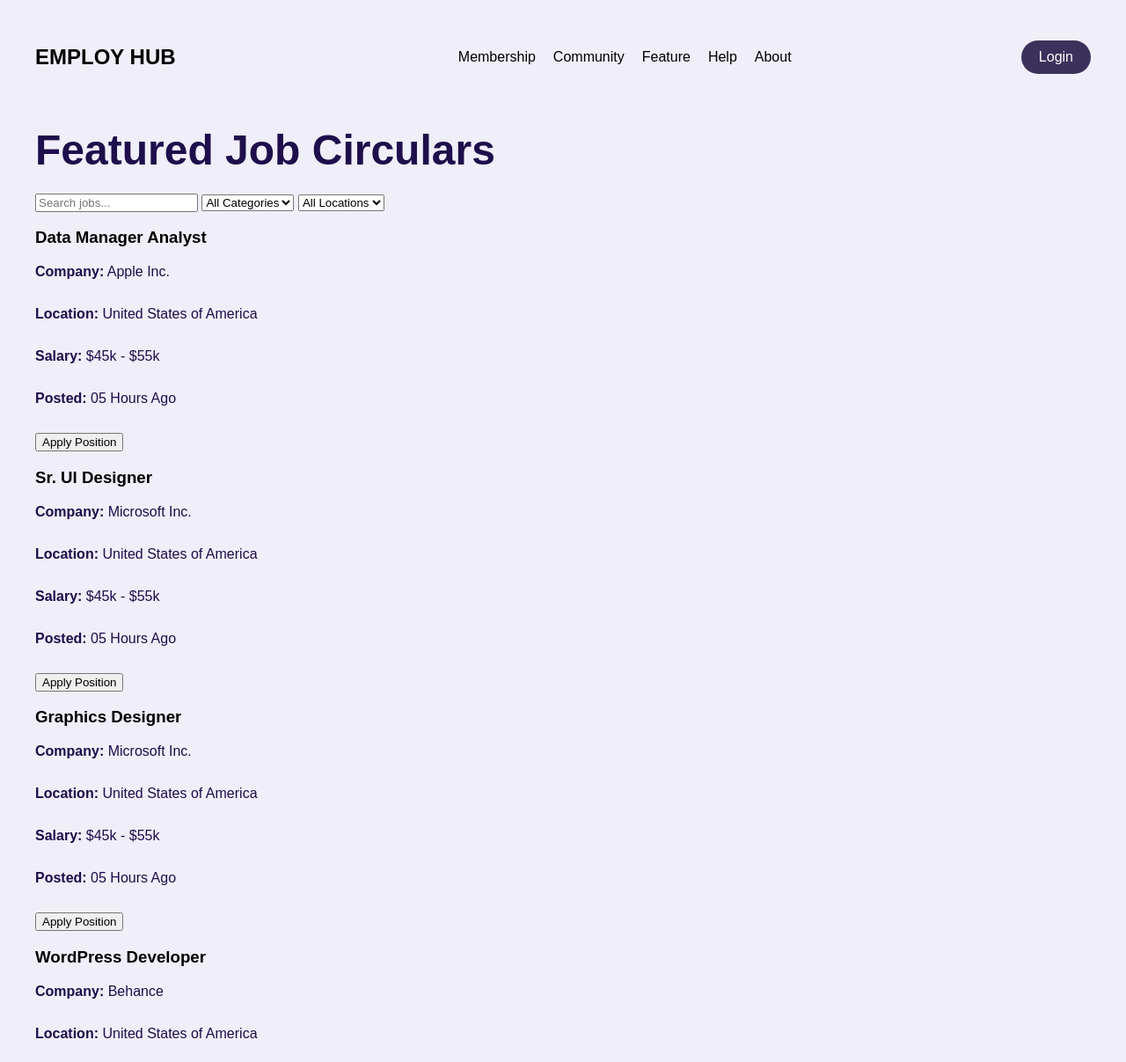
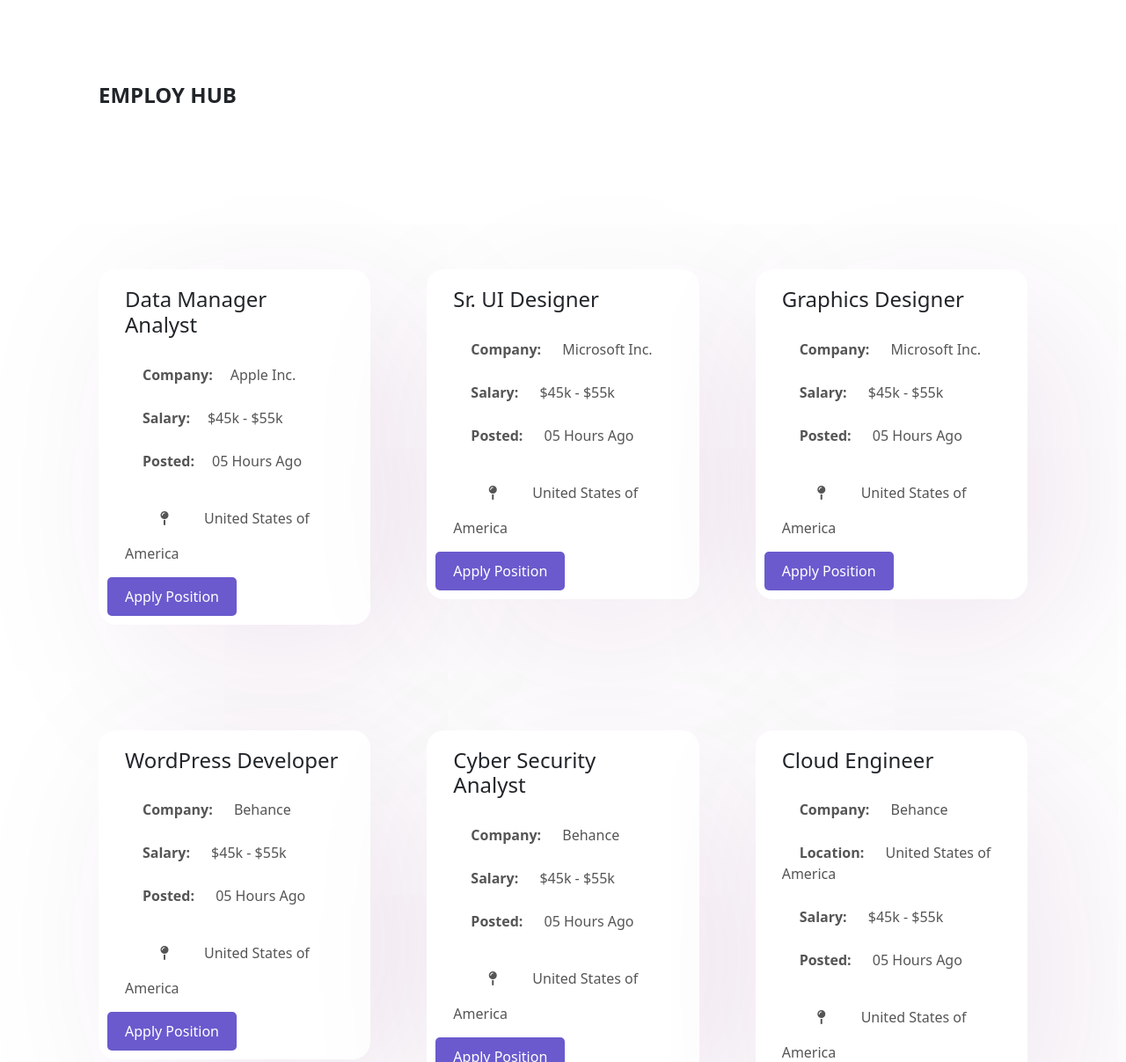
Before and after one commit to MatshepoFrak/Melsoft-Hack, a website: page frontend/jobs.html in a window 1280 px wide. Shown: the top 1207 px of the page at 88% size. Drawn offline with nearby package versions, Linux system fonts and the light colour scheme; files that its build step writes are made by us from their sources.

Commit message:
job circulars in progress

```diff
--- /dev/null
+++ b/assets/styles/jobs.css
@@ -0,0 +1,69 @@
+* {
+    margin: 10px;
+    padding: 10px;
+    box-sizing: border-box;
+}
+
+body {
+    font-family: Arial, sans-serif;
+    background-color: #f4f4f4;
+    color: #333;
+}
+
+.container {
+    max-width: 1200px;
+    margin: 0 auto;
+    padding: 20px;
+}
+
+header {
+    text-align: center;
+    margin-bottom: 40px;
+}
+
+header h1 {
+    font-size: 2.5rem;
+    margin-bottom: 10px;
+}
+
+header p {
+    font-size: 1.2rem;
+    color: #777;
+}
+
+.job-grid {
+    display: grid;
+    grid-template-columns: repeat(2,1 fr);
+    gap: 20px;
+}
+
+.job-card {
+    background-color: rgb(255, 255, 255) !important;
+    border-radius: 20px;
+    border-color: black solid 3px;
+    box-shadow: 50px 50px 200px rgba(99, 4, 99, 0.1);
+}
+
+.job-card h3 {
+    margin-bottom: 10px;
+    font-size: 1.5rem;
+}
+
+.job-card p {
+    font-size: 1rem;
+    color: #555;
+    margin-bottom: 5px;
+}
+
+.job-card button {
+    background-color: #6A5ACD;
+    color: white;
+    padding: 10px 20px;
+    border: none;
+    border-radius: 5px;
+    cursor: pointer;
+}
+
+.job-card button:hover {
+    background-color: #483D8B;
+}
--- a/frontend/jobs.html
+++ b/frontend/jobs.html
@@ -4,112 +4,116 @@
     <meta charset="UTF-8">
     <meta name="viewport" content="width=device-width, initial-scale=1.0">
     <title>Featured Job Circulars</title>
+    <link rel="stylesheet" href="../assets/styles/jobs.css">
     <link rel="stylesheet" href="../assets/styles/styles.css">
-    <link rel="stylesheet" href="../assets/styles/jobs.css">
     <link rel="stylesheet" href="https://cdnjs.cloudflare.com/ajax/libs/font-awesome/6.4.0/css/all.min.css">
+    <link href="https://cdn.jsdelivr.net/npm/bootstrap@5.3.3/dist/css/bootstrap.min.css" rel="stylesheet" integrity="sha384-QWTKZyjpPEjISv5WaRU9OFeRpok6YctnYmDr5pNlyT2bRjXh0JMhjY6hW+ALEwIH" crossorigin="anonymous">
 </head>
 <body>
     <div class="container">
         <header>
             <div class="logo">EMPLOY HUB</div>
-            <nav>
-                <ul>
-                    <li>Membership</li>
-                    <li>Community</li>
-                    <li>Feature</li>
-                    <li>Help</li>
-                    <li>About</li>
-                </ul>
-            </nav>
-            <a href="#" class="login-btn">Login</a>
+
         </header>
-
-        <main class="jobs-content">
-            <h1>Featured Job Circulars</h1>
-            <div class="job-filters">
-                <input type="text" placeholder="Search jobs..." class="search-input">
-                <select class="filter-select">
-                    <option value="">All Categories</option>
-                    <option value="tech">Technology</option>
-                    <option value="marketing">Marketing</option>
-                    <option value="finance">Finance</option>
-                </select>
-                <select class="filter-select">
-                    <option value="">All Locations</option>
-                    <option value="remote">Remote</option>
-                    <option value="onsite">On-site</option>
-                    <option value="hybrid">Hybrid</option>
-                </select>
             </div>
-                <div class="job-grid">
+            <div class="container" >
+                <div class="row align-items-start" style="margin-top: 30px;">
+                    <div class="col">
                         <div class="job-card">
                             <h3>Data Manager Analyst</h3>
-                        <p><strong>Company:</strong> Apple Inc.</p>
-                        <p><strong>Location:</strong> United States of America</p>
-                        <p><strong>Salary:</strong> $45k - $55k</p>
-                        <p><strong>Posted:</strong> 05 Hours Ago</p>
+                            <p><strong>Company:</strong>Apple Inc.</p>
+                            <p><strong>Salary:</strong>$45k - $55k</p>
+                            <p><strong>Posted:</strong>05 Hours Ago</p>
+                            <p><span><i class="fa fa-map-pin"></i></span>United States of America</p>
                             <button>Apply Position</button>
                         </div>
+                    </div>
+                    <div class="col">
                         <div class="job-card">
                             <h3>Sr. UI Designer</h3>
                             <p><strong>Company:</strong> Microsoft Inc.</p>
-                        <p><strong>Location:</strong> United States of America</p>
                             <p><strong>Salary:</strong> $45k - $55k</p>
                             <p><strong>Posted:</strong> 05 Hours Ago</p>
+                            <p><span><i class="fa fa-map-pin"></i></span>United States of America</p>
                             <button>Apply Position</button>
                         </div>
+                    </div>
+                    <div class="col">
                         <div class="job-card">
                             <h3>Graphics Designer</h3>
                             <p><strong>Company:</strong> Microsoft Inc.</p>
-                        <p><strong>Location:</strong> United States of America</p>
                             <p><strong>Salary:</strong> $45k - $55k</p>
                             <p><strong>Posted:</strong> 05 Hours Ago</p>
+                            <p><span><i class="fa fa-map-pin"></i></span>United States of America</p>
                             <button>Apply Position</button>
                         </div>
+                    </div>
+
+                </div>
+                <div class="row align-items-start" style="margin-top: 50px;">
+                    <div class="col">
                         <div class="job-card">
                             <h3>WordPress Developer</h3>
+                            <p><strong>Company:</strong> Behance</p>
+                            <p><strong>Salary:</strong> $45k - $55k</p>
+                            <p><strong>Posted:</strong> 05 Hours Ago</p>
+                            <p><span><i class="fa fa-map-pin"></i></span>United States of America</p>
+                            <button>Apply Position</button>
+                        </div>
+                    </div>
+                    <div class="col">
+                            <div class="job-card">
+                                <h3>Cyber Security Analyst</h3>
+                                <p><strong>Company:</strong> Behance</p>
+                                <p><strong>Salary:</strong> $45k - $55k</p>
+                                <p><strong>Posted:</strong> 05 Hours Ago</p>
+                                <p><span><i class="fa fa-map-pin"></i></span>United States of America</p>
+                                <button>Apply Position</button>
+                            </div>
+                    </div>
+                    <div class="col">
+                            <div class="job-card">
+                                <h3>Cloud Engineer</h3>
                                 <p><strong>Company:</strong> Behance</p>
                                 <p><strong>Location:</strong> United States of America</p>
                                 <p><strong>Salary:</strong> $45k - $55k</p>
                                 <p><strong>Posted:</strong> 05 Hours Ago</p>
+                                <p><span><i class="fa fa-map-pin"></i></span>United States of America</p>
                                 <button>Apply Position</button>
                             </div>
+                    </div>
+
+                </div>
+                <div class="row align-items-start" style="margin-top: 50px;">
+                    <div class="col">
                         <div class="job-card">
-                        <h3>WordPress Developer</h3>
+                            <h3>AI Researcher</h3>
                             <p><strong>Company:</strong> Behance</p>
                             <p><strong>Location:</strong> United States of America</p>
                             <p><strong>Salary:</strong> $45k - $55k</p>
                             <p><strong>Posted:</strong> 05 Hours Ago</p>
+                            <p><span><i class="fa fa-map-pin"></i></span>United States of America</p>
                             <button>Apply Position</button>
                         </div>
+                    </div>
+                    <div class="col">
                         <div class="job-card">
-                        <h3>WordPress Developer</h3>
+                            <h3>Web Developer</h3>
                             <p><strong>Company:</strong> Behance</p>
                             <p><strong>Location:</strong> United States of America</p>
                             <p><strong>Salary:</strong> $45k - $55k</p>
                             <p><strong>Posted:</strong> 05 Hours Ago</p>
+                            <p><span><i class="fa fa-map-pin"></i></span>United States of America</p>
                             <button>Apply Position</button>
                         </div>
-                    <div class="job-card">
-                        <h3>WordPress Developer</h3>
-                        <p><strong>Company:</strong> Behance</p>
-                        <p><strong>Location:</strong> United States of America</p>
-                        <p><strong>Salary:</strong> $45k - $55k</p>
-                        <p><strong>Posted:</strong> 05 Hours Ago</p>
-                        <button>Apply Position</button>
                     </div>
-                    <div class="job-card">
-                        <h3>WordPress Developer</h3>
-                        <p><strong>Company:</strong> Behance</p>
-                        <p><strong>Location:</strong> United States of America</p>
-                        <p><strong>Salary:</strong> $45k - $55k</p>
-                        <p><strong>Posted:</strong> 05 Hours Ago</p>
-                        <button>Apply Position</button>
+                    <div class="col"></div>
+                </div>
             </div>
         </div>
         </main>
     </div>
-
+    </body>
     <script src="../assets/js/jobs.js"></script>
 </body>
 </html>
```
Also changed, not shown: assets/jobs.css (deleted). Lines whose indentation alone changed are shown as unchanged.
